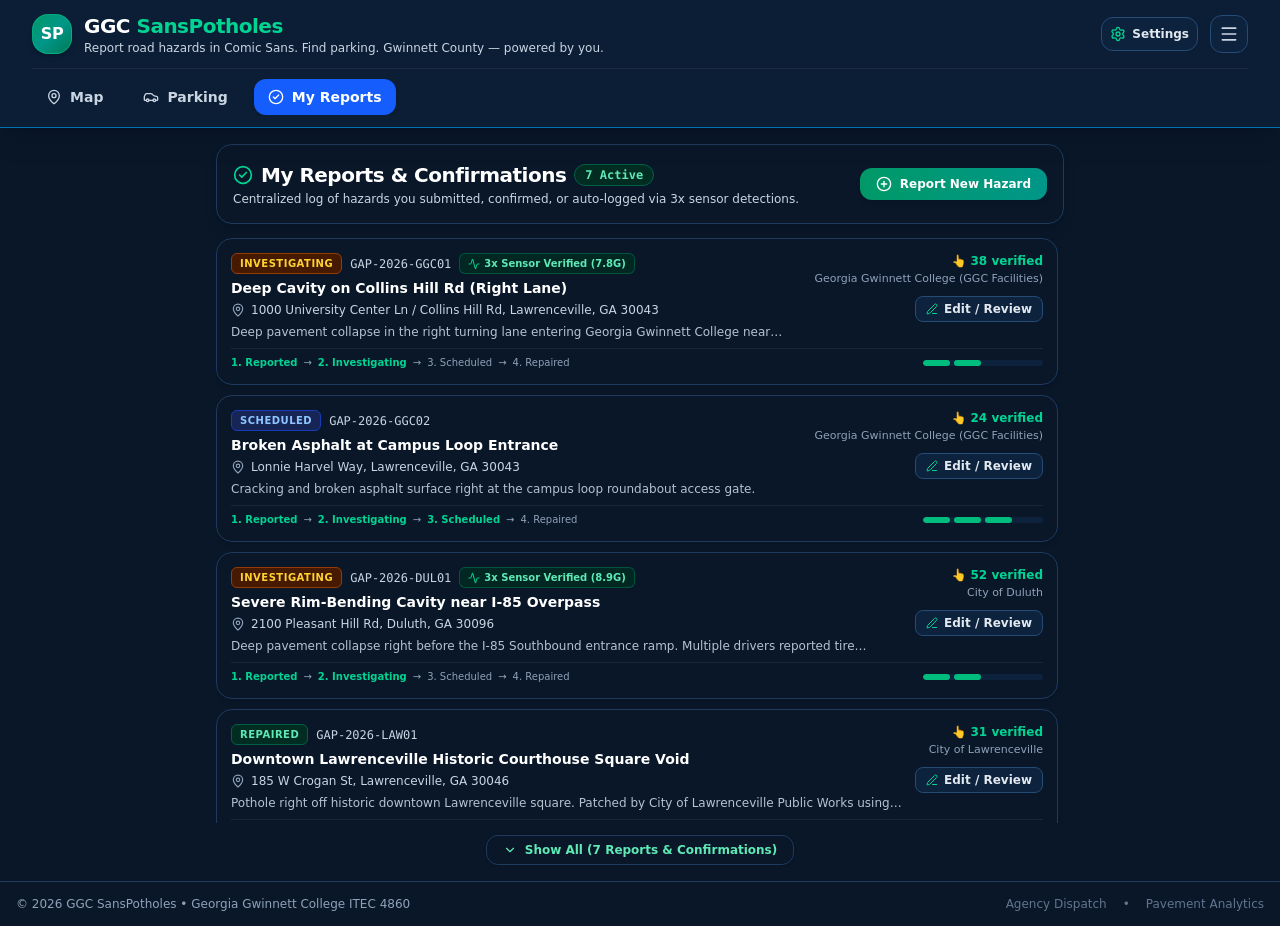
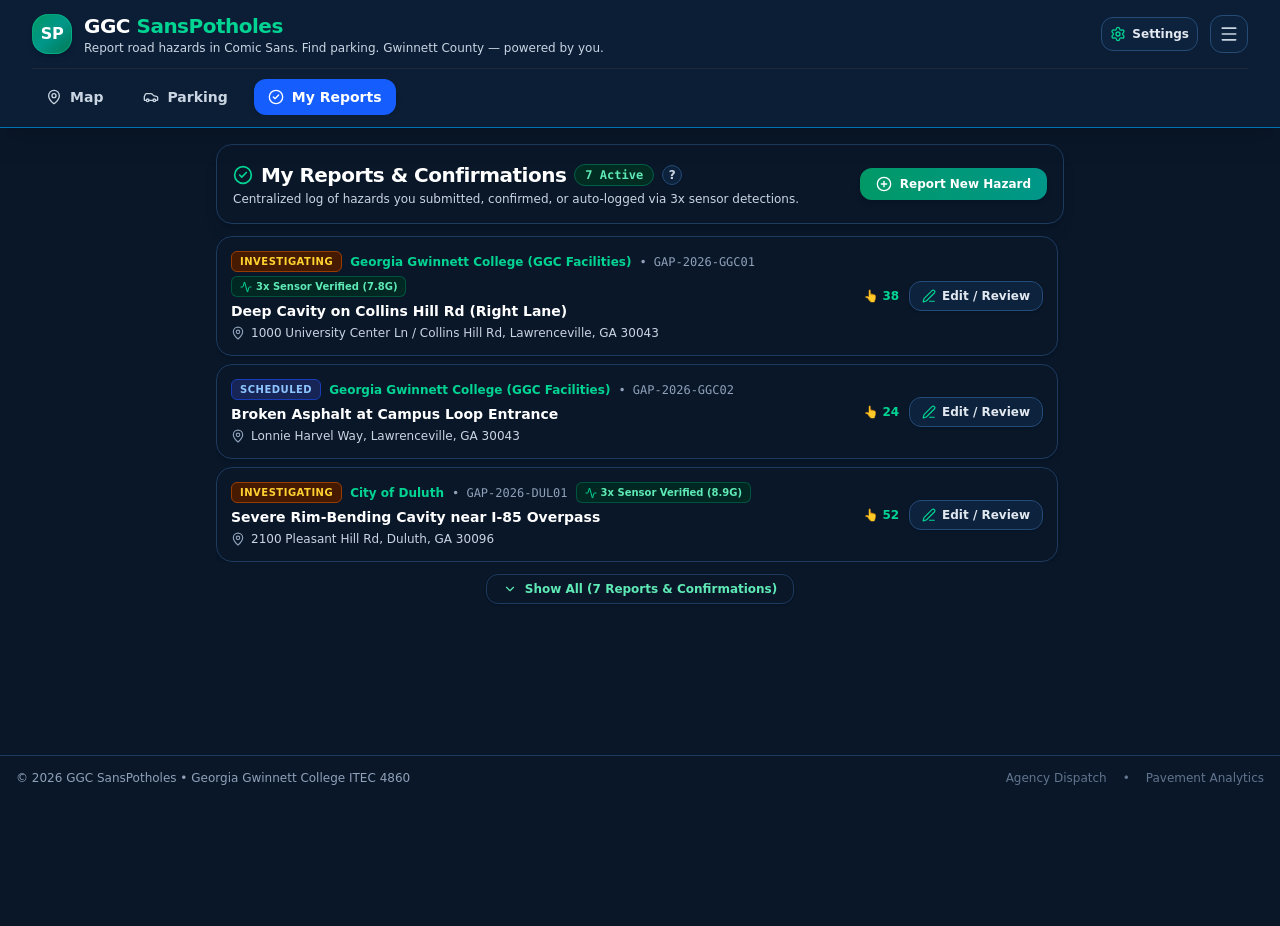
Before and after one commit to xserravalle/ggcpotholeapp, a React (Vite) app: page / in a window 1280 px wide. Both pictures are taken after a click on the button "My Reports". After the commit the page ends 800 px from the top, so only its background shows below. Built offline with nearby package versions, Linux system fonts and the light colour scheme.

Commit message:
feat(reports): streamline report cards, dynamic font-size count, and lifecycle explanation

```diff
--- a/src/components/potholes/MyReportsView.tsx
+++ b/src/components/potholes/MyReportsView.tsx
@@ -1,21 +1,17 @@
-import React, { useState } from 'react';
+import React, { useState, useMemo } from 'react';
 import { PotholeReport } from '../../types/pothole';
+import { useAccessibility } from '../../context/AccessibilityContext';
 import { EditReportModal } from './EditReportModal';
 import {
   CheckCircle2,
   AlertTriangle,
   MapPin,
   PlusCircle,
-  Clock,
-  ThumbsUp,
-  ExternalLink,
-  Shield,
-  Layers,
   Edit3,
   Activity,
-  Trash2,
   ChevronDown,
-  ChevronUp
+  ChevronUp,
+  X
 } from 'lucide-react';
 
 interface MyReportsViewProps {
@@ -35,15 +31,25 @@ export const MyReportsView: React.FC<MyReportsViewProps> = ({
   onUpdateReport,
   onDeleteReport
 }) => {
+  const { fontSize } = useAccessibility();
   const [editingReport, setEditingReport] = useState<PotholeReport | null>(null);
   const [showAll, setShowAll] = useState(false);
+  const [showLifecycleHelp, setShowLifecycleHelp] = useState(false);
 
   // Include user reports, 3x sensor reports, and hazards the user confirmed
   const myReports = potholes.filter(
     p => p.source === 'user' || p.source === 'sensor' || p.userConfirmed
   );
 
-  const displayedReports = showAll ? myReports : myReports.slice(0, 5);
+  // Dynamic initial count: 4 for small, 3 for normal/large, 2 for huge font
+  const initialDisplayCount = useMemo(() => {
+    if (fontSize === 'huge') return 2;
+    if (fontSize === 'large') return 3;
+    if (fontSize === 'small') return 4;
+    return 3;
+  }, [fontSize]);
+
+  const displayedReports = showAll ? myReports : myReports.slice(0, initialDisplayCount);
 
   const getStatusColor = (status: PotholeReport['status']) => {
     switch (status) {
@@ -55,16 +61,6 @@ export const MyReportsView: React.FC<MyReportsViewProps> = ({
         return 'bg-amber-950 text-amber-300 border-amber-800';
       default:
         return 'bg-slate-800 text-slate-300 border-slate-700';
-    }
-  };
-
-  const getStatusStep = (status: PotholeReport['status']) => {
-    switch (status) {
-      case 'reported': return 1;
-      case 'investigating': return 2;
-      case 'scheduled': return 3;
-      case 'repaired': return 4;
-      default: return 1;
     }
   };
 
@@ -83,10 +79,10 @@ export const MyReportsView: React.FC<MyReportsViewProps> = ({
   };
 
   return (
-    <div className="max-w-4xl mx-auto px-4 sm:px-6 py-4 space-y-3.5">
+    <div className="max-w-4xl mx-auto px-4 sm:px-6 py-4 space-y-3">
 
       {/* Header Banner */}
-      <div className="flex flex-col sm:flex-row sm:items-center justify-between gap-3 bg-slate-900 border border-slate-800 rounded-2xl p-4 shadow-lg">
+      <div className="flex flex-col sm:flex-row sm:items-center justify-between gap-3 bg-slate-900 border border-slate-800 rounded-2xl p-3.5 sm:p-4 shadow-lg">
         <div>
           <div className="flex items-center space-x-2">
             <h2 className="text-lg sm:text-xl font-extrabold text-white tracking-tight flex items-center gap-2">
@@ -96,6 +92,15 @@ export const MyReportsView: React.FC<MyReportsViewProps> = ({
             <span className="text-xs font-mono bg-emerald-950 text-emerald-300 border border-emerald-800 px-2.5 py-0.5 rounded-full font-bold">
               {myReports.length} Active
             </span>
+            <button
+              type="button"
+              onClick={() => setShowLifecycleHelp(!showLifecycleHelp)}
+              className="w-5 h-5 rounded-full bg-slate-800 hover:bg-emerald-950 text-slate-300 hover:text-emerald-300 border border-slate-700 hover:border-emerald-700 flex items-center justify-center text-xs font-bold transition shadow-sm"
+              title="How report resolution works (Stages explained)"
+              aria-label="Lifecycle resolution process"
+            >
+              ?
+            </button>
           </div>
           <p className="text-xs text-slate-300 mt-0.5">
             Centralized log of hazards you submitted, confirmed, or auto-logged via 3x sensor detections.
@@ -110,6 +115,45 @@ export const MyReportsView: React.FC<MyReportsViewProps> = ({
           <span>Report New Hazard</span>
         </button>
       </div>
+
+      {/* Lifecycle Explanation Card (Triggered by [?] button) */}
+      {showLifecycleHelp && (
+        <div className="bg-slate-900 border border-emerald-700/60 rounded-2xl p-4 shadow-xl text-xs text-slate-200 space-y-2.5 animate-in fade-in slide-in-from-top-2 duration-150">
+          <div className="flex items-center justify-between border-b border-slate-800 pb-2">
+            <div className="flex items-center space-x-2">
+              <span className="w-5 h-5 rounded-full bg-emerald-500/20 text-emerald-400 flex items-center justify-center font-bold text-xs">
+                ?
+              </span>
+              <span className="font-bold text-white text-sm">How Hazard Resolution Works</span>
+            </div>
+            <button
+              onClick={() => setShowLifecycleHelp(false)}
+              className="p-1 text-slate-400 hover:text-white transition"
+              aria-label="Close help"
+            >
+              <X className="w-4 h-4" />
+            </button>
+          </div>
+          <div className="grid grid-cols-1 sm:grid-cols-4 gap-2 text-xs">
+            <div className="bg-slate-950/60 p-2.5 rounded-xl border border-slate-800">
+              <span className="text-[10px] font-bold text-emerald-400 uppercase tracking-wider block">1. Reported</span>
+              <p className="text-[11px] text-slate-300 mt-0.5">Submitted via camera, map tap, or 3x sensor detections.</p>
+            </div>
+            <div className="bg-slate-950/60 p-2.5 rounded-xl border border-slate-800">
+              <span className="text-[10px] font-bold text-amber-400 uppercase tracking-wider block">2. Investigating</span>
+              <p className="text-[11px] text-slate-300 mt-0.5">Municipal road agency inspects cavity depth and road risks.</p>
+            </div>
+            <div className="bg-slate-950/60 p-2.5 rounded-xl border border-slate-800">
+              <span className="text-[10px] font-bold text-blue-400 uppercase tracking-wider block">3. Scheduled</span>
+              <p className="text-[11px] text-slate-300 mt-0.5">Assigned road crew work order queued for milling and patching.</p>
+            </div>
+            <div className="bg-slate-950/60 p-2.5 rounded-xl border border-slate-800">
+              <span className="text-[10px] font-bold text-emerald-400 uppercase tracking-wider block">4. Repaired</span>
+              <p className="text-[11px] text-slate-300 mt-0.5">Pavement leveled, inspected, and confirmed safe for drivers.</p>
+            </div>
+          </div>
+        </div>
+      )}
 
       {/* Reports List or Empty State */}
       {myReports.length === 0 ? (
@@ -135,26 +179,24 @@ export const MyReportsView: React.FC<MyReportsViewProps> = ({
       ) : (
         <div className="space-y-2">
           {/* Scrollable Container keeping content within the viewport */}
-          <div className="max-h-[calc(100vh-215px)] overflow-y-auto space-y-2.5 pr-1.5 scrollbar-thin">
-            {displayedReports.map((report) => {
-              const step = getStatusStep(report.status);
-
-              return (
+          <div className="max-h-[calc(100vh-270px)] overflow-y-auto space-y-2 pr-1.5 scrollbar-thin">
+            {displayedReports.map((report) => (
               <div
                 key={report.id}
                 onClick={() => onSelectPothole(report)}
-                  className="bg-slate-900 border border-slate-800 hover:border-emerald-700/60 rounded-2xl p-3 sm:p-3.5 shadow-md transition cursor-pointer space-y-2 group relative"
+                className="bg-slate-900 border border-slate-800 hover:border-emerald-600/70 rounded-2xl p-3 sm:p-3.5 shadow-md transition cursor-pointer flex items-center justify-between gap-3 group relative"
               >
-                  <div className="flex items-start justify-between gap-3">
-
-                    {/* Left Column: Details */}
+                {/* Details: Stage, Authority, Title, Location */}
                 <div className="space-y-1 flex-1 min-w-0">
                   <div className="flex items-center space-x-2 flex-wrap gap-y-1">
                     <span className={`px-2 py-0.5 rounded-md text-[10px] font-bold uppercase tracking-wider border ${getStatusColor(report.status)}`}>
                       {report.status}
                     </span>
-                        <span className="text-xs font-mono text-slate-300">
-                          {report.trackingCode || report.id}
+                    <span className="text-xs font-semibold text-emerald-400">
+                      {report.jurisdiction || report.authorityName || 'Gwinnett County'}
+                    </span>
+                    <span className="text-xs font-mono text-slate-400">
+                      • {report.trackingCode || report.id}
                     </span>
                     {report.sensorDetected && (
                       <span className="text-[10px] font-bold bg-emerald-950/80 text-emerald-300 border border-emerald-800/80 px-2 py-0.5 rounded-md flex items-center gap-1">
@@ -168,71 +210,38 @@ export const MyReportsView: React.FC<MyReportsViewProps> = ({
                     {report.title}
                   </h3>
 
-                      <p className="text-xs text-slate-300 flex items-center gap-1.5">
+                  <p className="text-xs text-slate-300 flex items-center gap-1.5 truncate">
                     <MapPin className="w-3.5 h-3.5 text-slate-400 shrink-0" />
                     <span className="truncate">{report.address || `${report.roadName}, ${report.city}`}</span>
                   </p>
-
-                      {report.description && (
-                        <p className="text-xs text-slate-300/90 line-clamp-1 pt-0.5">
-                          {report.description}
-                        </p>
-                      )}
                 </div>
 
-                    {/* Right Column: Jurisdiction & Action Button */}
-                    <div className="flex flex-col items-end justify-between gap-2 shrink-0">
-                      <div className="text-right">
-                        <span className="text-xs font-bold text-emerald-400 flex items-center justify-end gap-1">
+                {/* Right Column: Upvotes & Edit / Review Button */}
+                <div className="shrink-0 flex items-center gap-2.5">
+                  {report.verificationsCount > 0 && (
+                    <span className="hidden sm:inline-flex text-xs font-bold text-emerald-400 items-center gap-1">
                       <span>👆</span>
-                          <span>{report.verificationsCount} verified</span>
+                      <span>{report.verificationsCount}</span>
                     </span>
-                        <span className="text-[11px] text-slate-400 block mt-0.5">
-                          {report.jurisdiction}
-                        </span>
-                      </div>
-
-                      {/* Edit / Review Button */}
+                  )}
                   <button
                     type="button"
                     onClick={(e) => {
                       e.stopPropagation();
                       setEditingReport(report);
                     }}
-                        className="px-2.5 py-1 rounded-lg bg-slate-800 hover:bg-emerald-700 text-slate-200 hover:text-white border border-slate-700 hover:border-emerald-600 text-xs font-semibold flex items-center gap-1.5 transition active:scale-95"
+                    className="px-3 py-1.5 rounded-xl bg-slate-800 hover:bg-emerald-700 text-slate-200 hover:text-white border border-slate-700 hover:border-emerald-600 text-xs font-semibold flex items-center gap-1.5 transition active:scale-95 shadow-sm"
                   >
-                        <Edit3 className="w-3 h-3 text-emerald-400 group-hover:text-white" />
+                    <Edit3 className="w-3.5 h-3.5 text-emerald-400 group-hover:text-white" />
                     <span>Edit / Review</span>
                   </button>
                 </div>
               </div>
-
-                  {/* Compact Progress Pipeline */}
-                  <div className="pt-1.5 border-t border-slate-800/80 flex items-center justify-between gap-2">
-                    <div className="flex items-center gap-1.5 text-[10px] text-slate-400 shrink-0">
-                      <span className={step >= 1 ? 'text-emerald-400 font-bold' : ''}>1. Reported</span>
-                      <span>→</span>
-                      <span className={step >= 2 ? 'text-emerald-400 font-bold' : ''}>2. Investigating</span>
-                      <span>→</span>
-                      <span className={step >= 3 ? 'text-emerald-400 font-bold' : ''}>3. Scheduled</span>
-                      <span>→</span>
-                      <span className={step >= 4 ? 'text-emerald-400 font-bold' : ''}>4. Repaired</span>
-                    </div>
-                    <div className="flex-1 max-w-[120px] grid grid-cols-4 gap-1 h-1.5 bg-slate-800 rounded-full overflow-hidden">
-                      <div className={`h-full rounded-full ${step >= 1 ? 'bg-emerald-500' : 'bg-transparent'}`} />
-                      <div className={`h-full rounded-full ${step >= 2 ? 'bg-emerald-500' : 'bg-transparent'}`} />
-                      <div className={`h-full rounded-full ${step >= 3 ? 'bg-emerald-500' : 'bg-transparent'}`} />
-                      <div className={`h-full rounded-full ${step >= 4 ? 'bg-emerald-400' : 'bg-transparent'}`} />
-                    </div>
-                  </div>
-
-                </div>
-              );
-            })}
+            ))}
           </div>
 
           {/* Show All / Show Recent Toggle Button */}
-          {myReports.length > 5 && (
+          {myReports.length > initialDisplayCount && (
             <div className="pt-1 text-center">
               <button
                 type="button"
@@ -242,7 +251,7 @@ export const MyReportsView: React.FC<MyReportsViewProps> = ({
                 {showAll ? (
                   <>
                     <ChevronUp className="w-3.5 h-3.5" />
-                    <span>Show Recent 5 Only</span>
+                    <span>Show Recent ({initialDisplayCount}) Only</span>
                   </>
                 ) : (
                   <>
```
Lines whose indentation alone changed are shown as unchanged.
